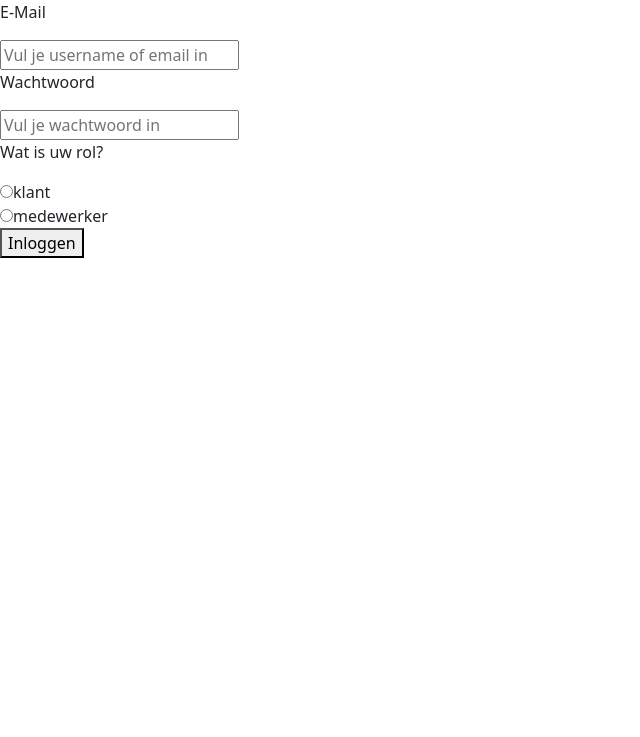
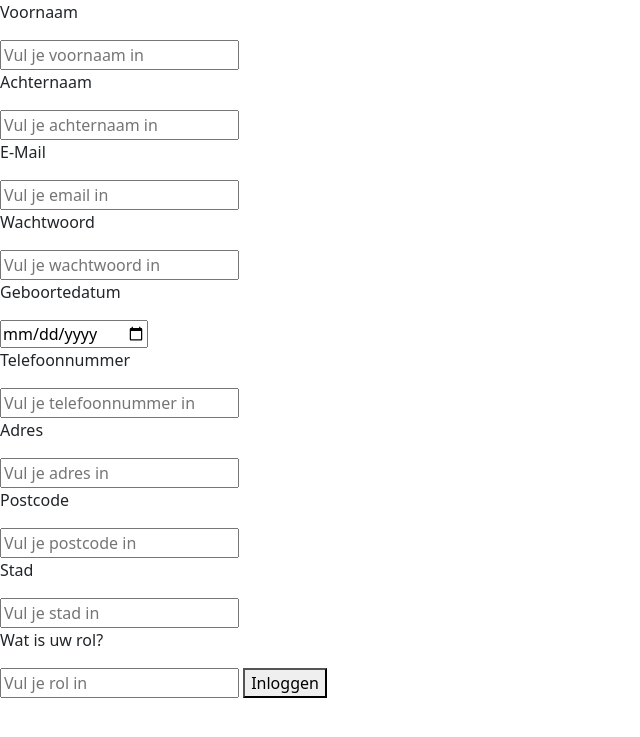
Before and after one commit to Hakulax28/roset, a PHP site: page /registreren.php in a window 1280 px wide. Shown: the top 737 px of the page, without its empty margins (0-640 px from the left). Run offline with PHP 8.4, Linux system fonts and the light colour scheme.

Commit message:
dingen aangepast

```diff
--- a/registreren.php
+++ b/registreren.php
@@ -13,14 +13,27 @@
 </head>
 
 <body>
-   <form action="registreer_proces.php" method="post">
+   <form action="inloggen.php" method="post">
+      <p>Voornaam</p>
+      <input type="text" name="voornaam" id="" placeholder="Vul je voornaam in">
+      <p>Achternaam</p>
+      <input type="text" name="achternaam" id="" placeholder="Vul je achternaam in">
       <p>E-Mail</p>
-      <input type="text" name="email" id="" placeholder="Vul je username of email in">
+      <input type="text" name="email" id="" placeholder="Vul je email in">
       <p>Wachtwoord</p>
       <input type="text" name="wachtwoord" id="" placeholder="Vul je wachtwoord in">
+      <p>Geboortedatum</p>
+      <input type="date" name="geboortedatum" id="" placeholder="Vul je geboortedatum in">
+      <p>Telefoonnummer</p>
+      <input type="tel" name="telefoonnummer" id="" placeholder="Vul je telefoonnummer in">
+      <p>Adres</p>
+      <input type="text" name="adres" id="" placeholder="Vul je adres in">
+      <p>Postcode</p>
+      <input type="text" name="postcode" id="" placeholder="Vul je postcode in">
+      <p>Stad</p>
+      <input type="text" name="stad" id="" placeholder="Vul je stad in">
       <p>Wat is uw rol?</p>
-      <input type="radio" name="rol" id="klant">klant<br>
-      <input type="radio" name="rol" id="medewerker">medewerker<br>
+      <input type="text" name="rol" id="" placeholder="Vul je rol in">
       <button type="submit">Inloggen</button>
    </form>
 </body>
```
